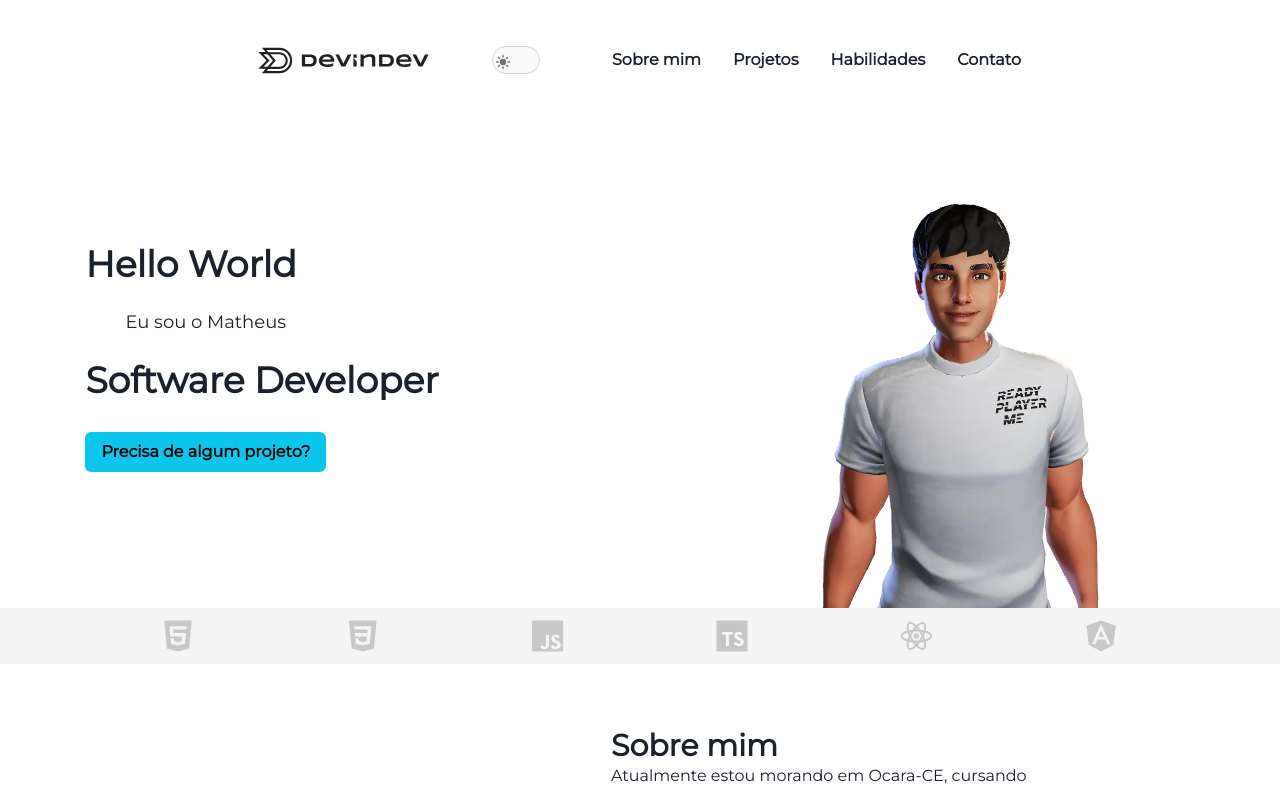
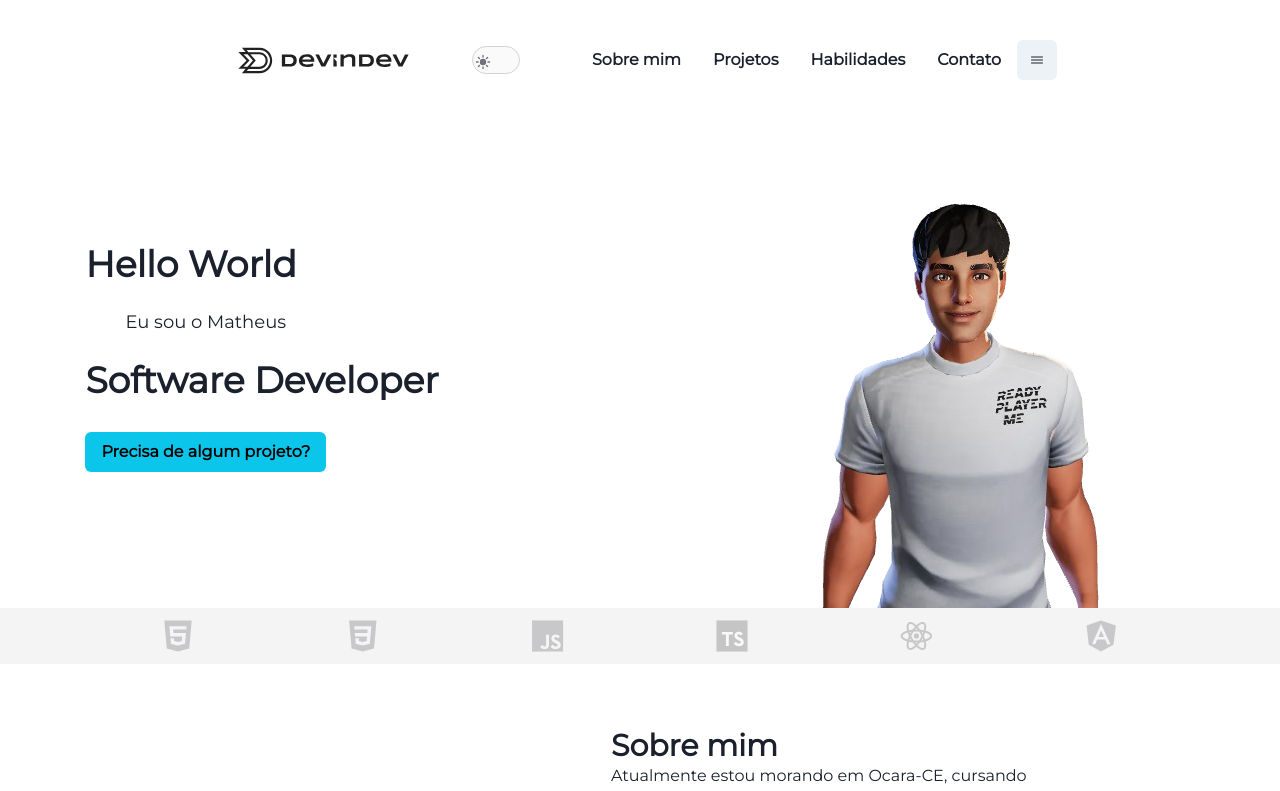
Before and after one commit to matheuspaiva1/portfolio-dev, a Next.js app: page / in a window 1280 px wide. Shown: the top 791 px of the page. Built offline with nearby package versions, Linux system fonts and the light colour scheme.

Commit message:
refactor: responsividade

```diff
--- a/src/app/components/NavBar.tsx
+++ b/src/app/components/NavBar.tsx
@@ -1,3 +1,4 @@
+/* eslint-disable no-var */
 /* eslint-disable @typescript-eslint/no-unused-vars */
 import { useState } from 'react';
 import {
@@ -19,8 +20,6 @@ import Link from 'next/link'; // Importando o Link do next
 
 const NavBar = () => {
   const { isOpen, onOpen, onClose } = useDisclosure();
-  const [isMobile] = useState(() => window.innerWidth < 768);
-
   const navItems = [
     { label: 'Sobre mim', href: '#sobre-mim' },
     { label: 'Projetos', href: '#page-project' },
@@ -38,7 +37,6 @@ const NavBar = () => {
         align="center"
       >
         {/* Para telas maiores */}
-        {isMobile === false ?
           <Flex display={{ base: 'none', md: 'flex' }}>
             {navItems.map((item) => (
               <a key={item.href} href={item.href}>
@@ -47,13 +45,12 @@ const NavBar = () => {
                 </Button>
             </a>
             ))}
-          </Flex> :
+          </Flex>
           <IconButton
             aria-label="Open menu"
             icon={<IoMenuOutline />}
             onClick={onOpen}
           />
-        }
         {/* Para telas menores */}
 
       </Flex>
@@ -76,8 +73,10 @@ const NavBar = () => {
           </DrawerBody>
         </DrawerContent>
       </Drawer>
+
     </Box>
   );
 };
 
+
 export default NavBar;
```
